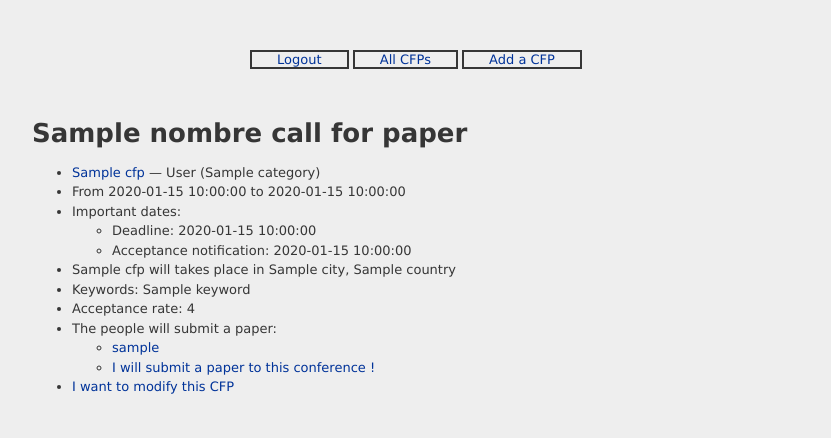
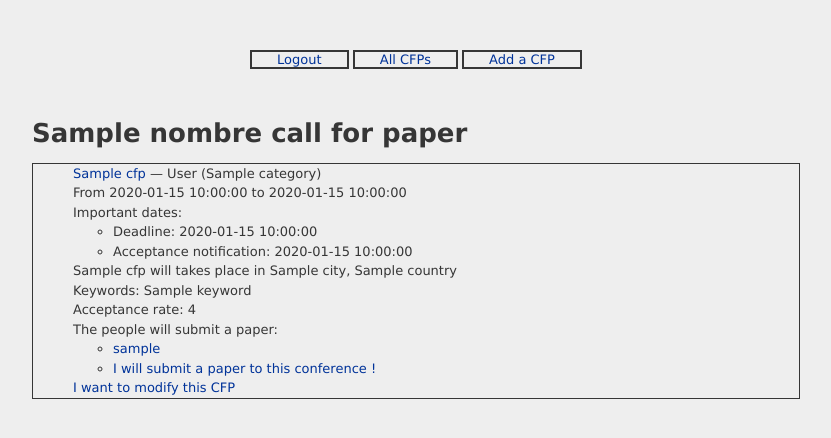
Before and after one commit to CaptainPatate/ascfpmfsrt, a Python web app: template templates/index.html in a window 1280 px wide. Shown: the top 438 px of the page, without its empty margins (224-1055 px from the left). Run offline with Jinja, Linux system fonts and the light colour scheme; the template is opened without the code that fills it: most values are stand-ins (such as "Sample title", 1, 10 or a date in 2020).

Commit message:
Enhances the display of CFPs.

```diff
--- a/static/style.css
+++ b/static/style.css
@@ -21,6 +21,16 @@ p {
     margin-left: 2.5em;
     margin-bottom: 8px;
     margin-top: 0px;
+}
+
+ul.cfp {
+    list-style: none;
+    border: solid;
+    border-width: 1px;
+}
+
+body>ul:nth-child(even) {
+    background-color:#C7C7C7;
 }
 
 a {
```
